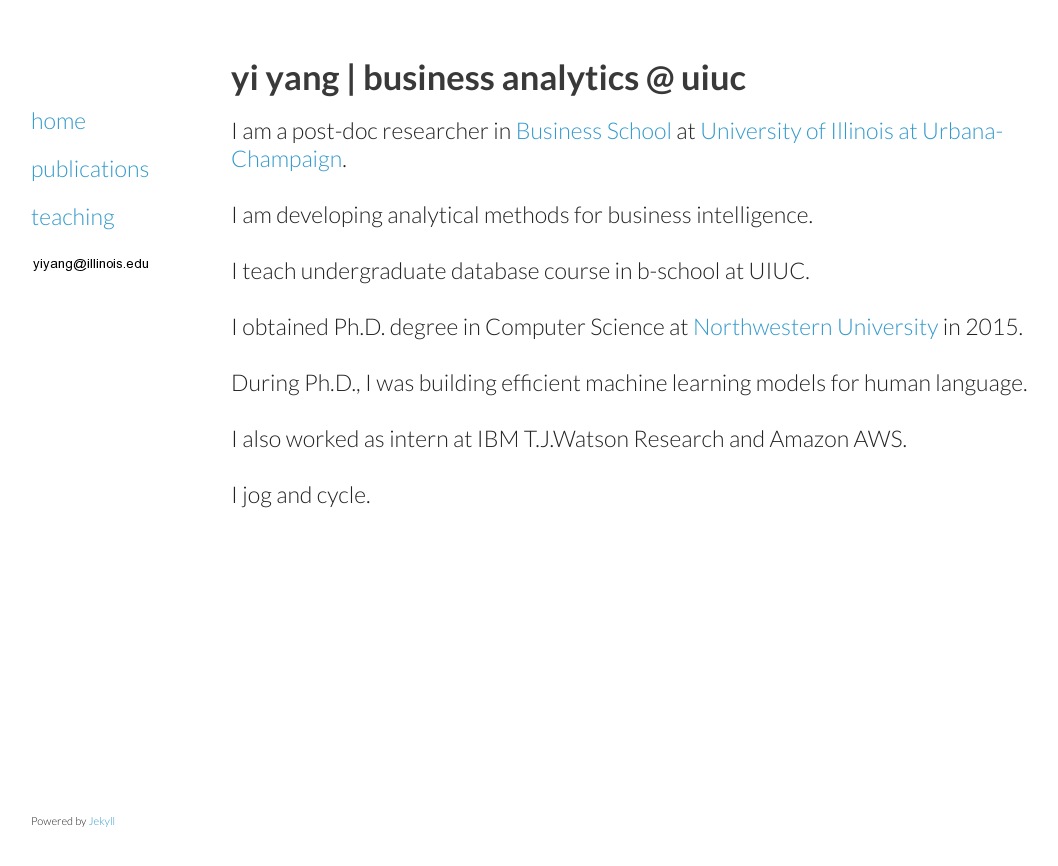
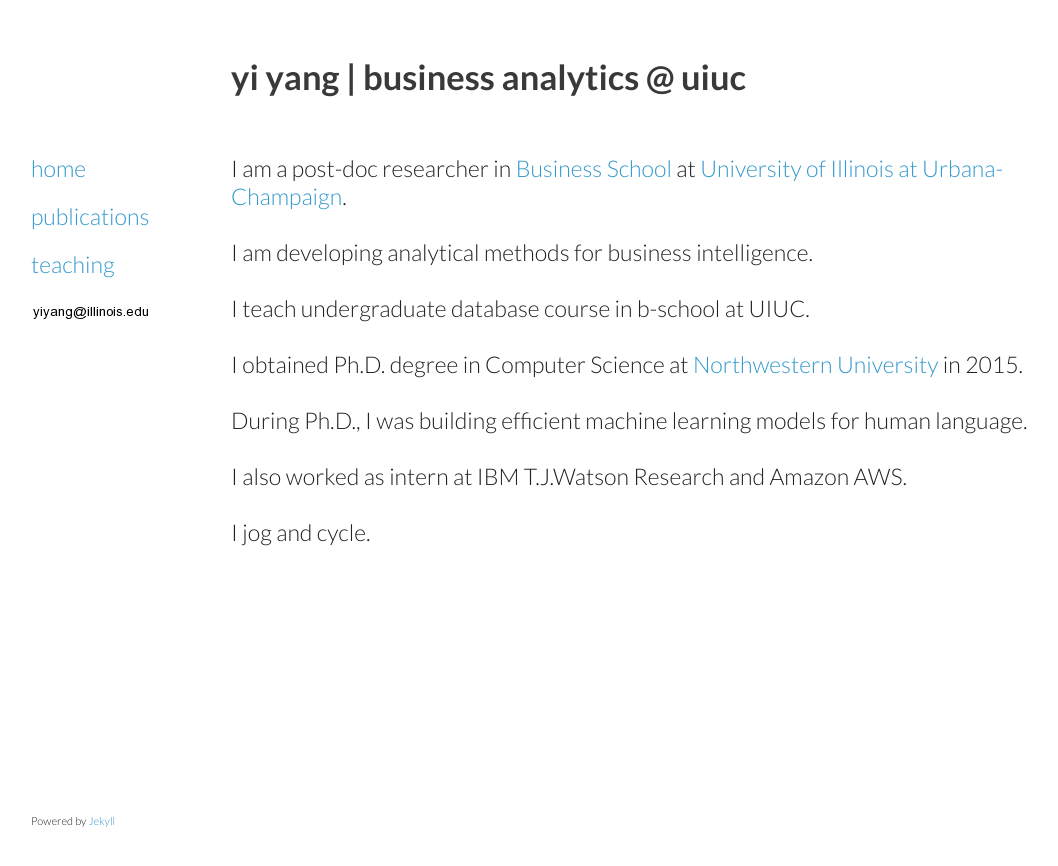
Before and after one commit to yya518/yya518.github.io, a Jekyll site: the page built from index.html, in a window 1280 px wide. Shown: the top 866 px of the page, without its empty margins (109-1167 px from the left). Built offline with Jekyll 4.4.1, drawn with Linux system fonts in a browser that asks for light colours.

Commit message:
add content

```diff
--- a/_layouts/default.html
+++ b/_layouts/default.html
@@ -14,8 +14,7 @@
   <body>
     <div class="content">
       <header>
-      	<p>&nbsp</p>
-        <p></p>
+      	<p>&nbsp</p><p>&nbsp</p>
 
         	<p class="view"><a href="http://yya518.github.com/">home</a></p>
 		      <p class="view"><a href="publications.html">publications</a></p>
--- a/css/style.css
+++ b/css/style.css
@@ -8,7 +8,7 @@ body {
 
 h2{
   color:#222;
-  margin:0 0 20px;
+  margin:0 0 30px;
   color:#393939;
   line-height:1.1;
 }
--- a/index.html
+++ b/index.html
@@ -4,7 +4,7 @@ layout: default
 
 <h2 id="welcome">yi yang | business analytics @ uiuc</h2>
 
-<p>I am a post-doc researcher in <a href = "http://business.illinois.edu/">Business School</a> at <a href = "http://illinois.edu/">University of Illinois at Urbana-Champaign</a>. <br><br>
+<p><br>I am a post-doc researcher in <a href = "http://business.illinois.edu/">Business School</a> at <a href = "http://illinois.edu/">University of Illinois at Urbana-Champaign</a>. <br><br>
 
 I am developing analytical methods for business intelligence. <br><br>
 
```
